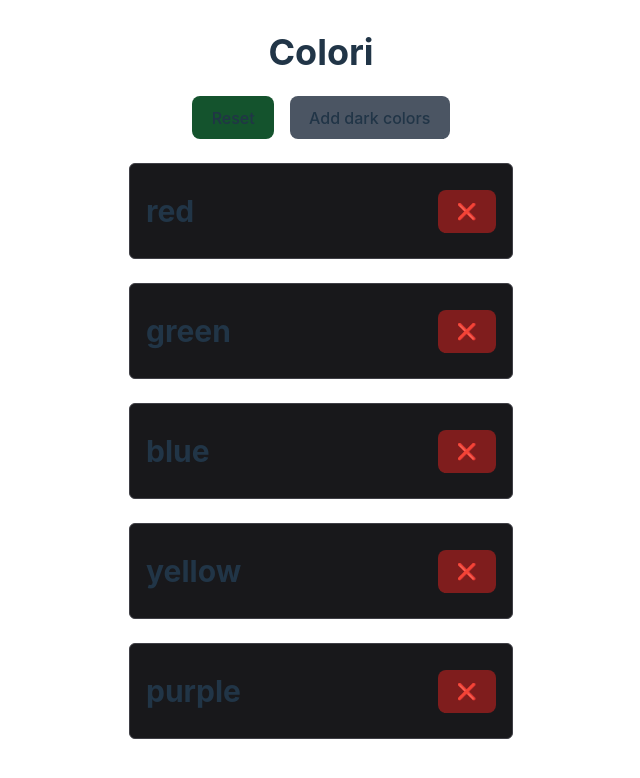
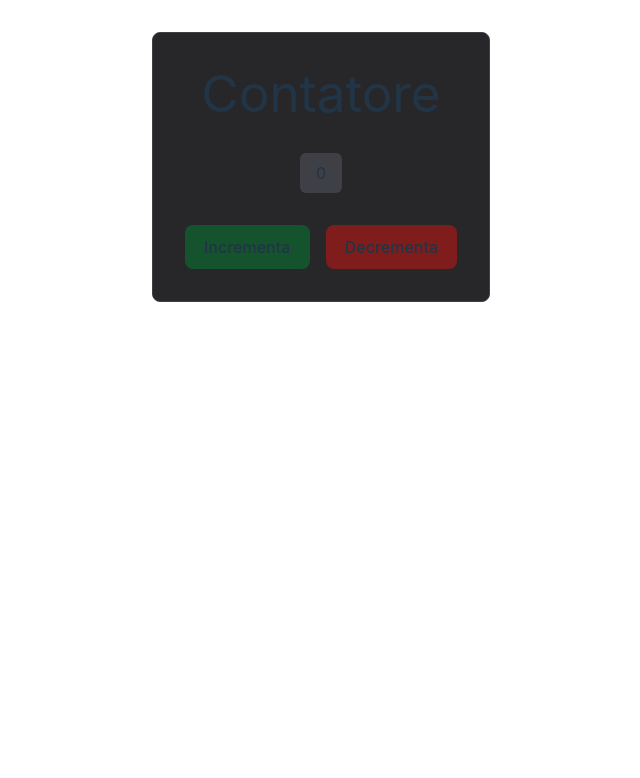
Before and after one commit to maxnix/materials, a React (Vite) app in the folder react/lectures/teoria-1/: page / in a window 1280 px wide. Shown: the top 778 px of the page, without its empty margins (319-959 px from the left). Built offline with nearby package versions, Linux system fonts and the light colour scheme.

Commit message:
contatore

```diff
--- a/react/lectures/teoria-1/src/lezioni/basi-react/Risultato.tsx
+++ b/react/lectures/teoria-1/src/lezioni/basi-react/Risultato.tsx
@@ -1,3 +1,3 @@
-import { ObjectState } from "./risultato/useState/ObjectState"
+import { Contatore } from "./risultato/useState/Contatore"
 
-export const RisultatoBasiReact = () => <ObjectState />
+export const RisultatoBasiReact = () => <Contatore />
--- /dev/null
+++ b/react/lectures/teoria-1/src/lezioni/basi-react/inizio/useState/Contatore.tsx
@@ -0,0 +1,16 @@
+import { useState } from "react"
+
+export const Contatore = () => {
+  const [count] = useState(0)
+
+  return (
+    <section className="container flex flex-col items-center">
+      <div className="flex flex-col items-center gap-8 bg-zinc-800 border border-zinc-700 w-fit p-8 rounded-lg">
+        <h1>Contatore</h1>
+        <div className="px-4 py-2 bg-zinc-700 rounded-md">
+          <p>{count}</p>
+        </div>
+      </div>
+    </section>
+  )
+}
--- /dev/null
+++ b/react/lectures/teoria-1/src/lezioni/basi-react/risultato/useState/Contatore.tsx
@@ -0,0 +1,50 @@
+import { useState } from "react"
+
+/**
+ * A callback function with setState is essential when performing actions requiring the most recent state.
+ * Since setState is asynchronous, without a callback function,
+ * there is no guarantee that the state has been updated when you try to access it immediately after calling setState.
+ * This can lead to unpredictable behavior, especially when dealing with server responses or chaining multiple state updates.
+ */
+
+export const Contatore = () => {
+  const [count, setCount] = useState(0)
+
+  //   const increment = () => {
+  //     setCount(count + 1)
+  //   }
+
+  const decrement = () => {
+    setCount(count - 1)
+  }
+
+  const delayIncrement = () => {
+    setTimeout(() => {
+      //   setCount(count + 1) // Non funziona
+      setCount((prevCount) => prevCount + 1) // Funziona
+    }, 1000)
+  }
+
+  return (
+    <section className="container flex flex-col items-center">
+      <div className="flex flex-col items-center gap-8 bg-zinc-800 border border-zinc-700 w-fit p-8 rounded-lg">
+        <h1>Contatore</h1>
+        <div className="px-4 py-2 bg-zinc-700 rounded-md">
+          <p>{count}</p>
+        </div>
+        <div className="flex gap-4 items-center ">
+          <button
+            className="btn-primary"
+            type="button"
+            onClick={delayIncrement}
+          >
+            Incrementa
+          </button>
+          <button type="button" className="btn-disruptive" onClick={decrement}>
+            Decrementa
+          </button>
+        </div>
+      </div>
+    </section>
+  )
+}
```
